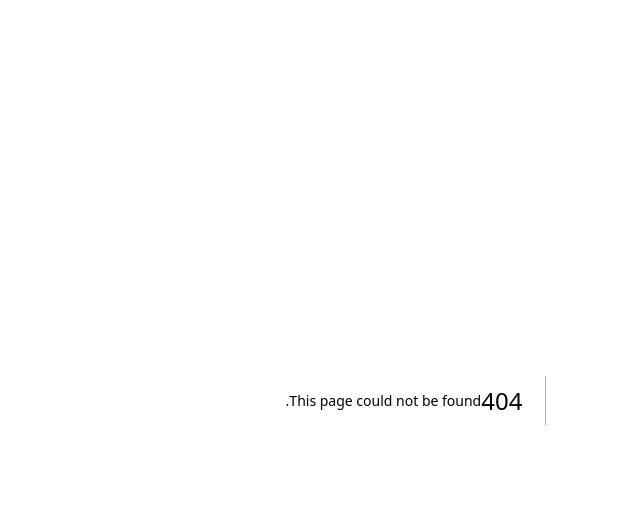
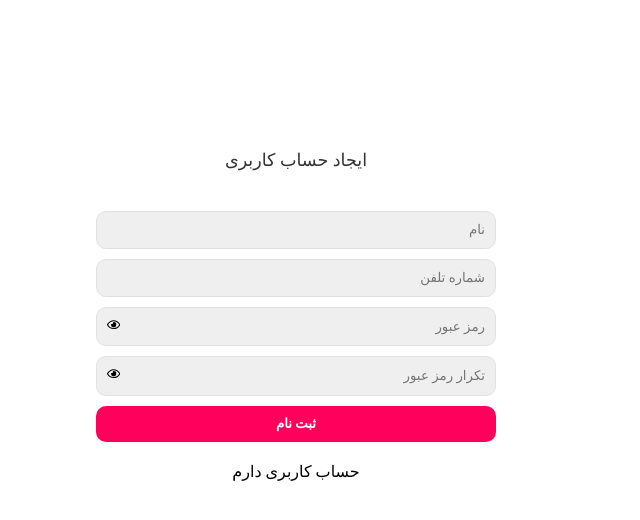
Before and after one commit to mmd-yavarii/fullstack-shop, a Next.js app: page /auth/signup in a window 1280 px wide. Before the commit this address had no page. Shown: the top 520 px of the page, without its empty margins (396-1036 px from the left). Built offline with nearby package versions, Linux system fonts and the light colour scheme; a small style sheet from the web is missing.

Commit message:
create api and ui for signup form

```diff
--- /dev/null
+++ b/components/template/Form.jsx
@@ -0,0 +1,73 @@
+import { useState } from 'react';
+import { FaRegEye, FaRegEyeSlash } from 'react-icons/fa';
+import { BeatLoader } from 'react-spinners';
+
+import styles from './Form.module.css';
+import Link from 'next/link';
+import { useRouter } from 'next/router';
+
+function Form({ state, setState, handler, loading }) {
+  const router = useRouter();
+  const [showPass, setShowPass] = useState(false);
+  const [showPass2, setShowPass2] = useState(false);
+
+  function changeHandler(name, value) {
+    setState((form) => ({ ...form, [name]: value }));
+  }
+
+  return (
+    <div className={styles.form}>
+      <p className={styles.title}>{router.asPath == '/auth/signup' ? 'ایجاد حساب کاربری' : 'ورود به حساب کاربریی'}</p>
+
+      {router.asPath == '/auth/signup' && (
+        <div>
+          <input type="text" placeholder="نام" value={state.name} name="name" onChange={(e) => changeHandler(e.target.name, e.target.value)} />
+        </div>
+      )}
+
+      <div>
+        <input type="text" placeholder="شماره تلفن" value={state.phone} name="phone" onChange={(e) => changeHandler(e.target.name, e.target.value)} />
+      </div>
+
+      <div>
+        <input
+          type={showPass ? 'text' : 'password'}
+          placeholder="رمز عبور"
+          value={state.password}
+          name="password"
+          onChange={(e) => changeHandler(e.target.name, e.target.value)}
+        />
+        <button onClick={() => setShowPass((prev) => !prev)}>{showPass ? <FaRegEyeSlash /> : <FaRegEye />}</button>
+      </div>
+
+      {router.asPath == '/auth/signup' && (
+        <div>
+          <input
+            type={showPass2 ? 'text' : 'password'}
+            placeholder="تکرار رمز عبور"
+            value={state.repassword}
+            name="repassword"
+            onChange={(e) => changeHandler(e.target.name, e.target.value)}
+          />
+          <button onClick={() => setShowPass2((prev) => !prev)}>{showPass2 ? <FaRegEyeSlash /> : <FaRegEye />}</button>
+        </div>
+      )}
+
+      <button className={styles.submitBtn} onClick={handler}>
+        {loading ? <BeatLoader size="8" color="#fff" /> : <span>{router.asPath == '/auth/signup' ? 'ثبت نام' : 'ورود'}</span>}
+      </button>
+
+      {router.asPath == '/auth/signup' ? (
+        <Link replace={true} href="/auth/login">
+          حساب کاربری دارم
+        </Link>
+      ) : (
+        <Link replace={true} href="/auth/signup">
+          ایجاد حساب کاربری
+        </Link>
+      )}
+    </div>
+  );
+}
+
+export default Form;
--- /dev/null
+++ b/components/template/Form.module.css
@@ -0,0 +1,50 @@
+.form {
+  display: flex;
+  align-items: center;
+  justify-content: center;
+  flex-direction: column;
+  gap: 10px;
+  max-width: 400px;
+  margin: 150px auto;
+}
+
+.title {
+  opacity: 0.8;
+  font-size: 1.1rem;
+  margin-bottom: 30px;
+}
+
+.form div {
+  display: flex;
+  align-items: center;
+  background-color: #efefef;
+  border: 1px solid #e1e1e1;
+  width: 100%;
+  border-radius: 10px;
+}
+.form input {
+  background-color: transparent;
+  border: none;
+  outline: none;
+  width: 100%;
+  padding: 10px;
+  flex: 1;
+}
+.form div > button {
+  background-color: transparent;
+  padding: 10px;
+}
+
+.submitBtn {
+  background-color: var(--them-primery-color);
+  padding: 10px;
+  border-radius: 10px;
+  width: 100%;
+  color: #fff;
+  font-weight: 900;
+}
+
+.form a {
+  margin-top: 10px;
+  font-weight: 300;
+}
--- /dev/null
+++ b/contexts/TokenProvider.jsx
@@ -0,0 +1,23 @@
+import Cookies from 'js-cookie';
+import { createContext, useContext, useEffect, useState } from 'react';
+
+const TokenContext = createContext();
+
+export default function TokenProvider({ children }) {
+  const [token, setToken] = useState(() => Cookies.get('token') || '');
+
+  useEffect(() => {
+    if (token) {
+      Cookies.set('token', token, { expires: 7, sameSite: 'strict' });
+    } else {
+      Cookies.remove('token');
+    }
+  }, [token]);
+
+  return <TokenContext.Provider value={[token, setToken]}>{children}</TokenContext.Provider>;
+}
+
+export function useToken() {
+  const context = useContext(TokenContext);
+  return context;
+}
--- a/package.json
+++ b/package.json
@@ -9,10 +9,15 @@
     "lint": "next lint"
   },
   "dependencies": {
+    "cookie": "^1.0.2",
+    "js-cookie": "^3.0.5",
+    "jsonwebtoken": "^9.0.2",
     "mongoose": "^8.16.1",
     "next": "15.3.4",
     "react": "^19.0.0",
     "react-dom": "^19.0.0",
+    "react-icons": "^5.5.0",
+    "react-spinners": "^0.17.0",
     "vazirmatn": "^33.0.3"
   },
   "devDependencies": {
--- a/pages/_app.js
+++ b/pages/_app.js
@@ -1,5 +1,10 @@
-import "@/styles/globals.css";
+import TokenProvider from '@/contexts/TokenProvider';
+import '@/styles/globals.css';
 
 export default function App({ Component, pageProps }) {
-  return <Component {...pageProps} />;
+  return (
+    <TokenProvider>
+      <Component {...pageProps} />
+    </TokenProvider>
+  );
 }
--- /dev/null
+++ b/pages/auth/signup.jsx
@@ -0,0 +1,51 @@
+import { useToken } from '@/contexts/TokenProvider';
+import Form from '@/template/Form';
+import { useRouter } from 'next/router';
+import { useEffect, useState } from 'react';
+
+export default function Signup() {
+  const router = useRouter();
+  const [token, setToken] = useToken();
+
+  const [loading, setLoading] = useState(false);
+  const [form, setForm] = useState({
+    name: '',
+    phone: '',
+    password: '',
+    repassword: '',
+  });
+
+  useEffect(() => {
+    if (token.length) {
+      router.replace('/');
+    }
+  }, [token]);
+
+  // sign up handler
+  async function signupHandler() {
+    if (!form.name.length || !form.phone.length || !form.password.length || !form.repassword.length || form.password != form.repassword) {
+      alert('کلمه عبور مطابقت ندارد');
+      return;
+    }
+
+    try {
+      setLoading(true);
+      const response = await fetch('/api/auth/signup', {
+        method: 'POST',
+        body: JSON.stringify({ name: form.name, phone: form.phone, password: form.password }),
+        headers: {
+          'Content-Type': 'application/json',
+        },
+      });
+      const result = await response.json();
+
+      if (result.status === 'success') {
+        setToken(result.data);
+      }
+    } finally {
+      setLoading(false);
+    }
+  }
+
+  return <Form state={form} setState={setForm} handler={signupHandler} loading={loading} />;
+}
--- a/styles/globals.css
+++ b/styles/globals.css
@@ -4,15 +4,16 @@
   --background-color: #fff;
   --test-primery-color: #2d2d2d;
   --them-primery-color: #ff005d;
-
-  font-family: 'Vazirmatn';
-  font-weight: 100;
+  --them-secondary-color: #ff005d47;
 }
 
 * {
   padding: 0;
   margin: 0;
   box-sizing: border-box;
+  border: none;
+  outline: none;
+  font-family: 'Vazirmatn';
 }
 
 body {
@@ -25,3 +26,16 @@ a {
   text-decoration: none;
   color: inherit;
 }
+
+@media (min-width: 500px) {
+  a,
+  button {
+    cursor: pointer;
+  }
+}
+@media (max-width: 500px) {
+  a,
+  button {
+    cursor: default;
+  }
+}
--- a/utils/connectDbAPI.js
+++ b/utils/connectDbAPI.js
@@ -3,9 +3,10 @@ import connectDb from './connectDb';
 export default async function connectDb_API(res) {
   try {
     await connectDb();
+    return true;
   } catch (error) {
     console.log(`\n❌ db connection failed : ${error.message}\n`);
-    res.status(500).json({ status: 'failed', message: 'error in connectiong to database' });
-    return true;
+    res.status(500).json({ status: 'failed', message: 'خطای برقراری ارتباط' });
+    return false;
   }
 }
```
Also changed, not shown: pages/api/auth/signup.js (added, +25 -0 lines), pages/auth/login.jsx (added, +29 -0 lines), pages/index.jsx (renamed from pages/index.js), 1 other file (tests, documents, lock files or other folders).
